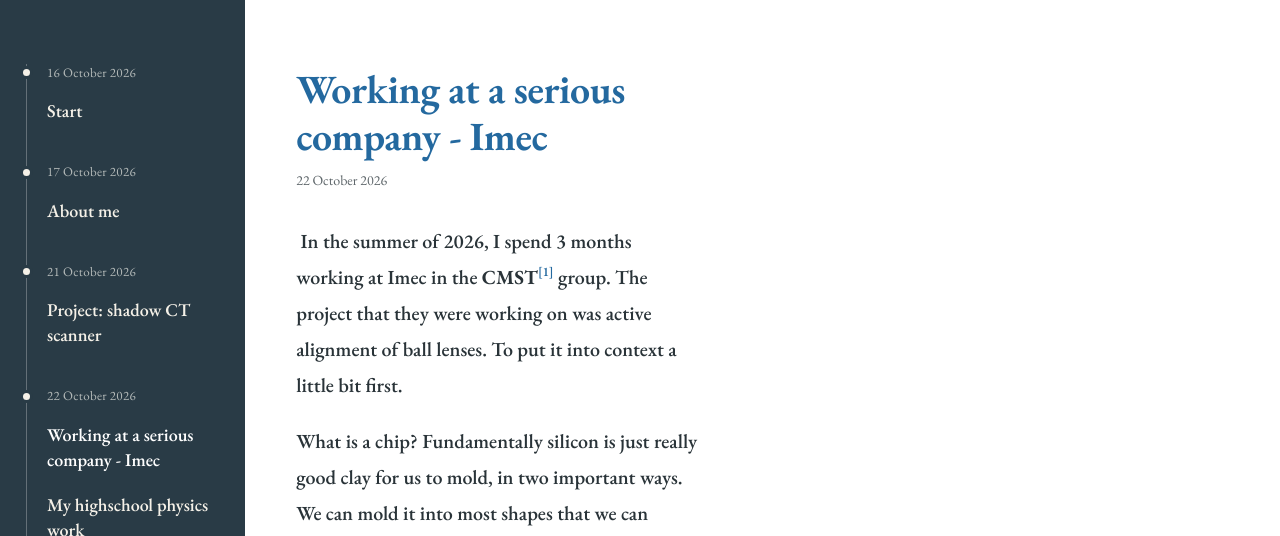
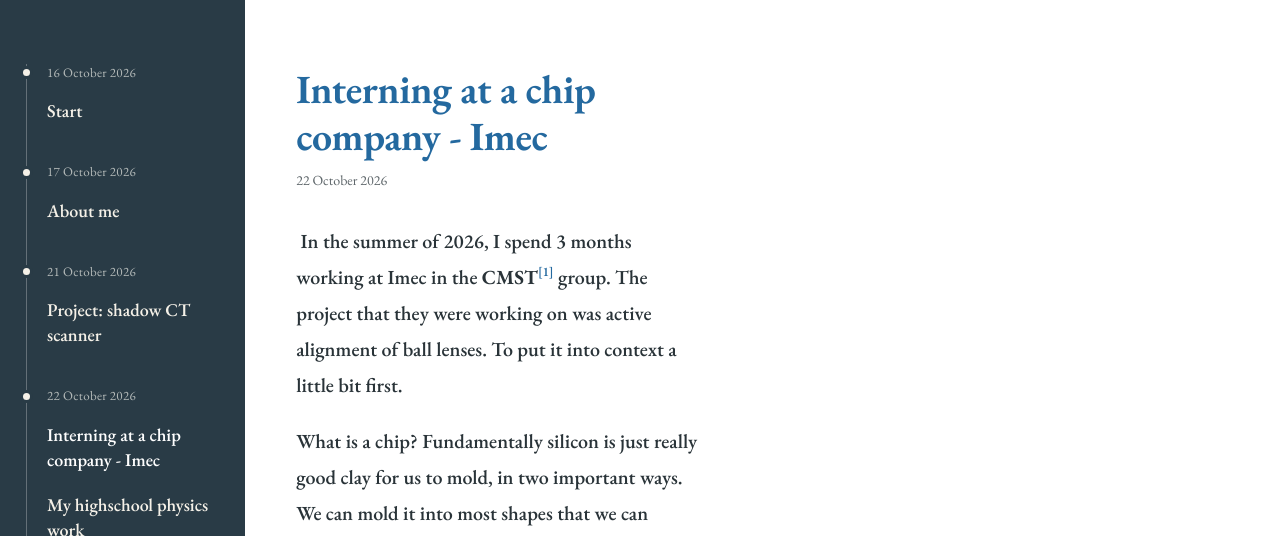
Before and after one commit to SjaakieChen/personal-blog, a Jekyll site: the page built from _posts/2026-10-22-imec-internship-evidence.md, in a window 1280 px wide. Shown: the top 536 px of the page. Built offline with Jekyll 4.4.1, drawn with Linux system fonts in a browser that asks for light colours.

Commit message:
Update _posts/2026-10-22-imec-internship-evidence.md

```diff
--- a/_posts/2026-10-22-imec-internship-evidence.md
+++ b/_posts/2026-10-22-imec-internship-evidence.md
@@ -1,6 +1,6 @@
 ---
 layout: post
-title: "Working at a serious company - Imec"
+title: "Interning at a chip company - Imec"
 quote: ""
 render_with_liquid: false
 reference_key: "cfc3949e-d1ac-4c52-991e-234b0105a090"
```
Also changed, not shown: other parts of _posts/2026-10-22-imec-internship-evidence.md (+1 -2 lines).
